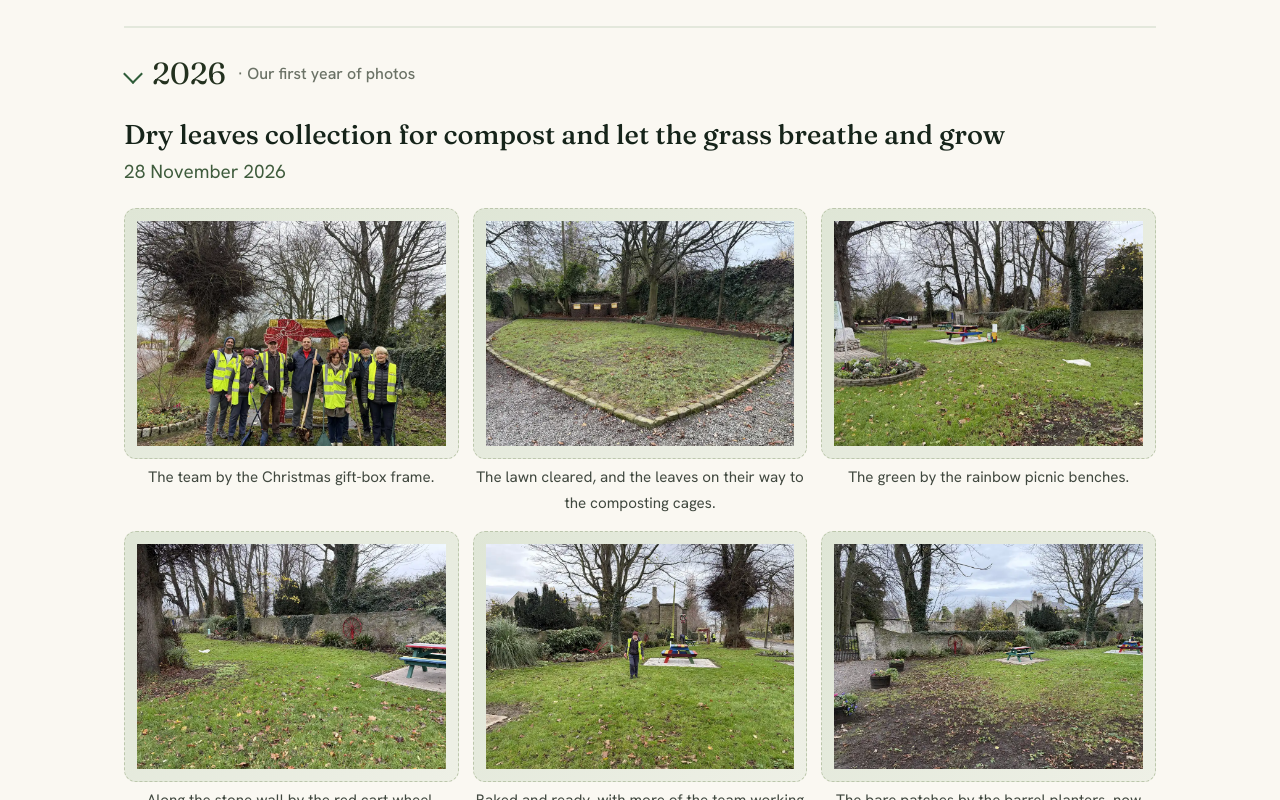
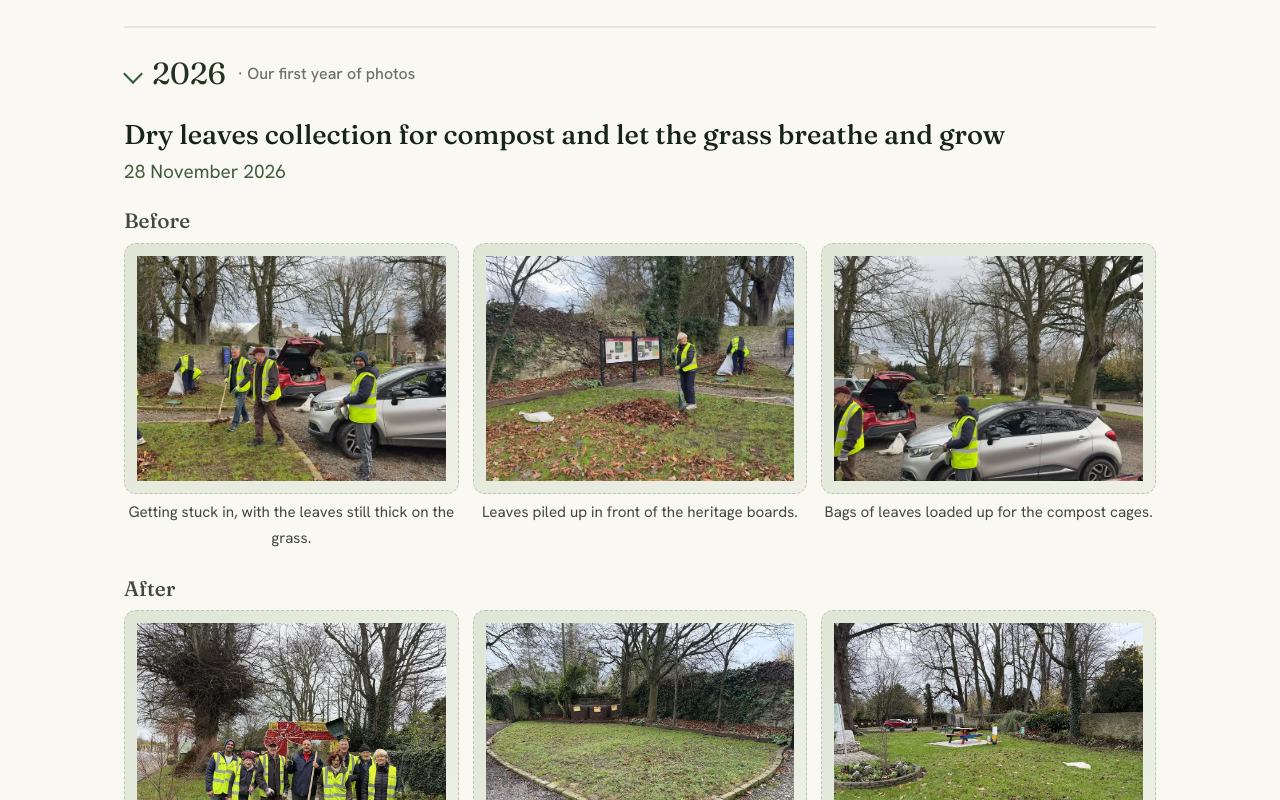
Before and after one commit to newcastletidytowns/newcastle-tidytowns, a plain HTML site: page projects.html in a window 1280 px wide. Shown: the part 566-1366 px from the top of the page. Drawn offline with Linux system fonts and the light colour scheme.

Commit message:
updates to project file

```diff
--- a/projects.html
+++ b/projects.html
@@ -124,6 +124,14 @@
       <div class="project-block">
         <h2>Dry leaves collection for compost and let the grass breathe and grow</h2>
         <p class="meta">28 November 2026</p>
+        <h3 style="font-family:'Fraunces',serif;font-size:1.3rem;margin:22px 0 10px;color:#40483f">Before</h3>
+        <div class="gallery" data-lightbox>
+          <figure><div class="photo"><img src="images/leaves-grass-before-team.webp" width="1000" height="563" loading="lazy" decoding="async" alt="Volunteers in hi-vis vests raking and bagging thick fallen leaves on the grass by the church gate, with cars parked on the gravel"></div><figcaption style="font-size:.95rem;color:#40483f;margin-top:6px;text-align:center">Getting stuck in, with the leaves still thick on the grass.</figcaption></figure>
+          <figure><div class="photo"><img src="images/leaves-grass-before-heritage.webp" width="1000" height="563" loading="lazy" decoding="async" alt="A volunteer raking a large pile of brown leaves on the lawn in front of the heritage information boards, with more volunteers filling bags by the gate"></div><figcaption style="font-size:.95rem;color:#40483f;margin-top:6px;text-align:center">Leaves piled up in front of the heritage boards.</figcaption></figure>
+          <figure><div class="photo"><img src="images/leaves-grass-before-carpark.webp" width="1000" height="563" loading="lazy" decoding="async" alt="Two volunteers in hi-vis vests by the car park beside the green, with bags of leaves loaded into a car boot"></div><figcaption style="font-size:.95rem;color:#40483f;margin-top:6px;text-align:center">Bags of leaves loaded up for the compost cages.</figcaption></figure>
+        </div>
+
+        <h3 style="font-family:'Fraunces',serif;font-size:1.3rem;margin:26px 0 10px;color:#40483f">After</h3>
         <div class="gallery" data-lightbox>
           <figure><div class="photo"><img src="images/leaves-grass-team-group.webp" width="1000" height="750" loading="lazy" decoding="async" alt="Nine volunteers in hi-vis vests holding rakes and shovels in front of the red and gold Christmas gift-box frame on the green"></div><figcaption style="font-size:.95rem;color:#40483f;margin-top:6px;text-align:center">The team by the Christmas gift-box frame.</figcaption></figure>
           <figure><div class="photo"><img src="images/leaves-grass-compost-cages.webp" width="1000" height="750" loading="lazy" decoding="async" alt="A cleared lawn edged with stone setts, with the three leaf mould composting cages along the old stone wall behind"></div><figcaption style="font-size:.95rem;color:#40483f;margin-top:6px;text-align:center">The lawn cleared, and the leaves on their way to the composting cages.</figcaption></figure>
```
